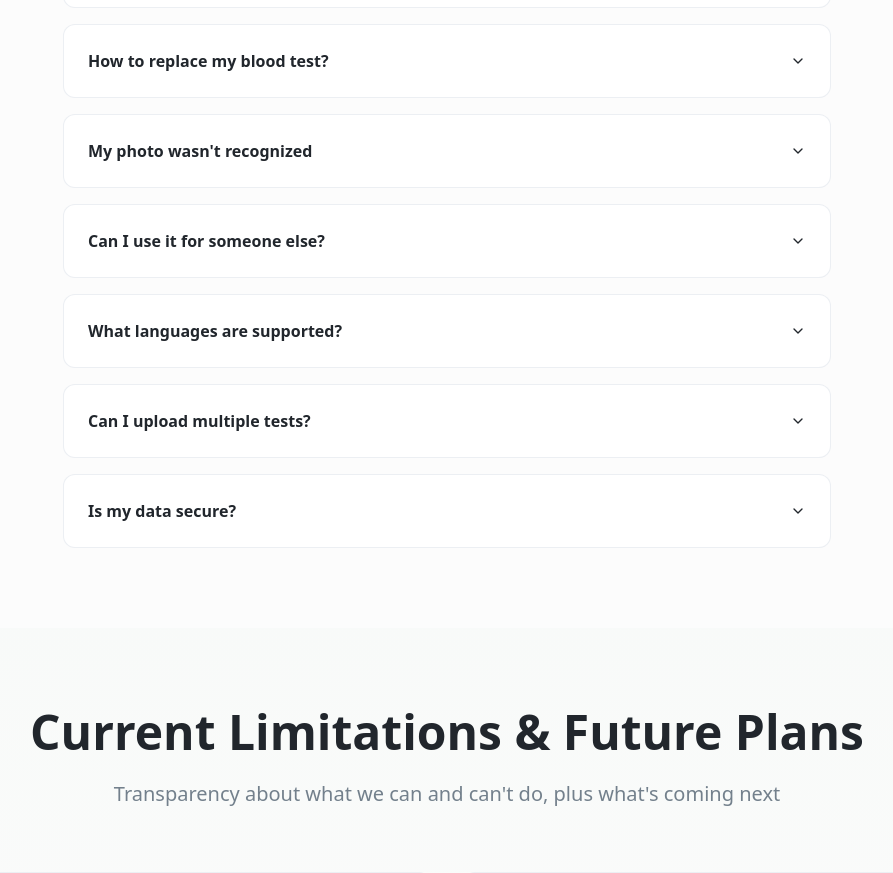
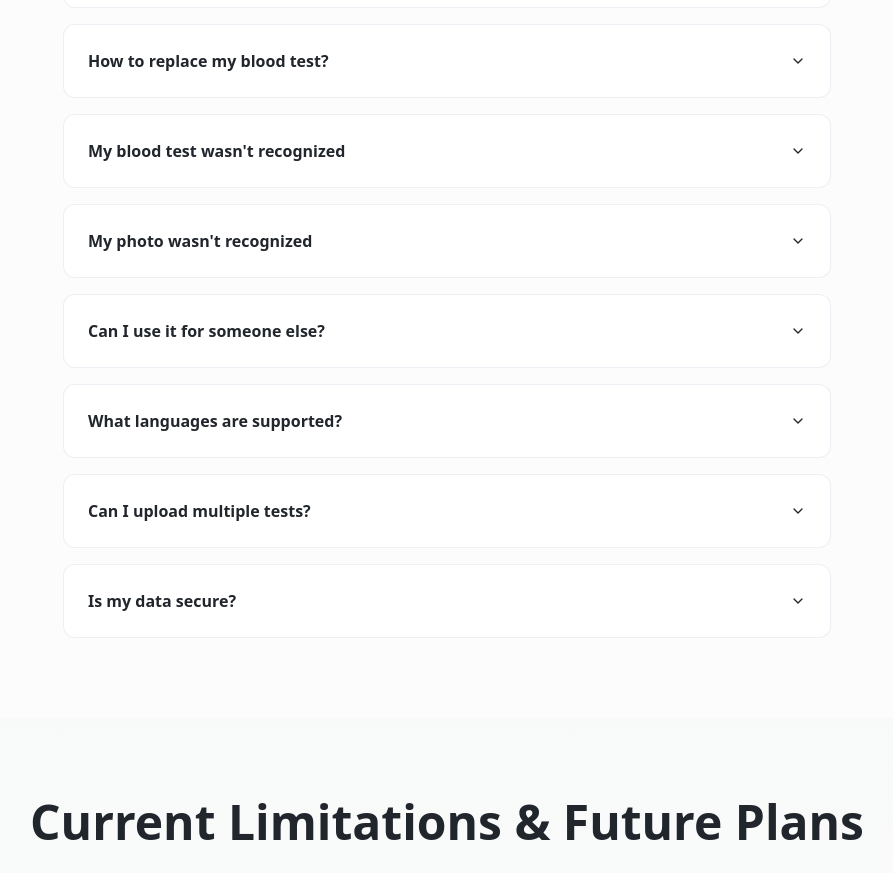
Before and after one commit to realcomp/blood-to-body-guide, a React (Vite) app: page / in a window 1280 px wide. Shown: the part 6417-7290 px from the top of the page, without its empty margins (193-1086 px from the left). Built offline with nearby package versions, Linux system fonts and the light colour scheme.

Commit message:
Fix unrecognized blood test

```diff
--- a/src/components/FAQ.tsx
+++ b/src/components/FAQ.tsx
@@ -22,6 +22,10 @@ const FAQ = () => {
     {
       question: "How to replace my blood test?",
       answer: "Use /blood delete command and upload a new test. Your recommendations will update based on the new results."
+    },
+    {
+      question: "My blood test wasn't recognized",
+      answer: "Ensure your blood test is clear and readable. Send a PDF or high-quality photo with all values visible. If it still doesn't work, try taking another photo with better lighting or contact support."
     },
     {
       question: "My photo wasn't recognized",
```
